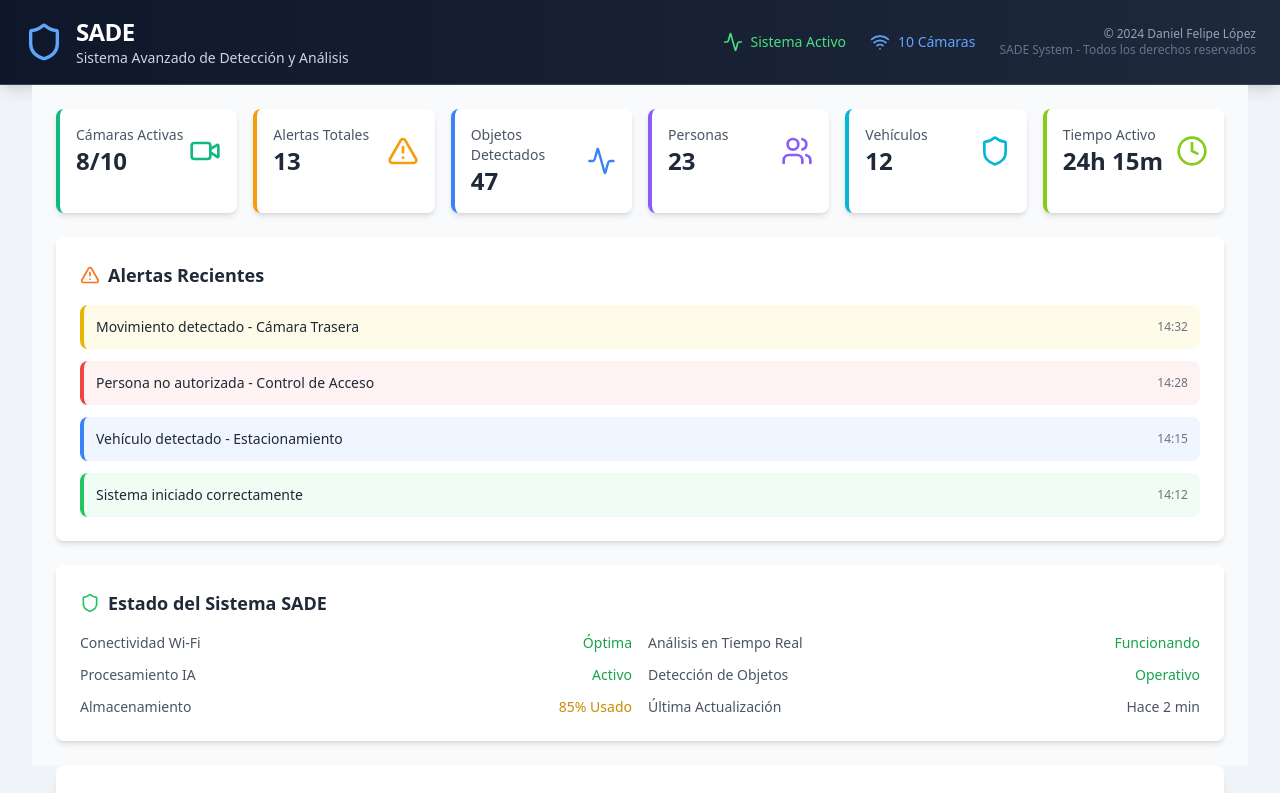
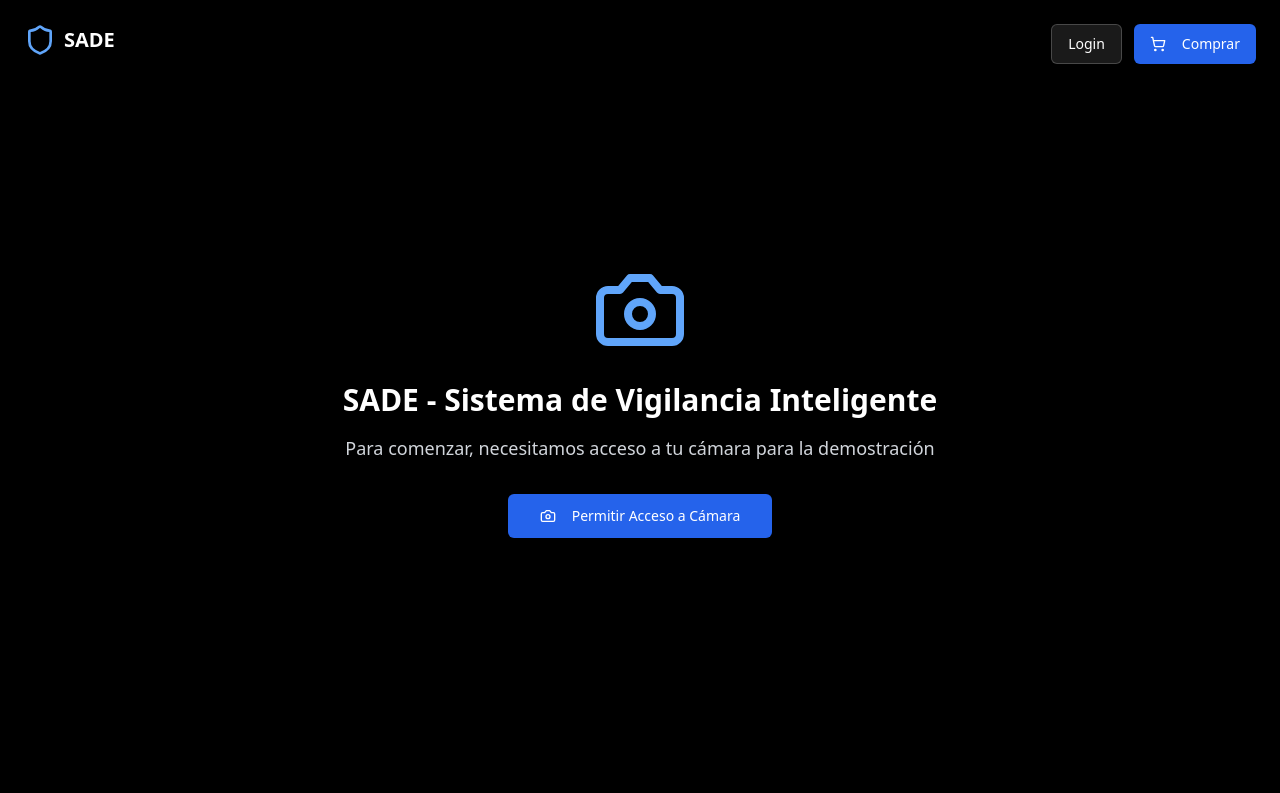
Before and after one commit to sademarquez/sade, a React (Vite) app: page / in a window 1280 px wide. Shown: the top 793 px of the page. Built offline with nearby package versions, Linux system fonts and the light colour scheme.

Commit message:
Add camera permission request and demo mode.
Implemented camera permission request on app load, showing camera feed with gesture detection if granted. Added a 10-second delay before the login screen appears. Updated the header to include a floating logo and a "buy" button.

```diff
--- a/src/App.tsx
+++ b/src/App.tsx
@@ -7,6 +7,7 @@ import { BrowserRouter, Routes, Route } from "react-router-dom";
 import { AuthProvider } from "@/contexts/AuthContext";
 import Index from "./pages/Index";
 import Auth from "./pages/Auth";
+import Welcome from "./pages/Welcome";
 import NotFound from "./pages/NotFound";
 
 const queryClient = new QueryClient();
@@ -20,8 +21,9 @@ const App = () => (
         <BrowserRouter>
           <Routes>
             <Route path="/auth" element={<Auth />} />
-            {/* Ruta principal sin protección temporal */}
-            <Route path="/" element={<Index />} />
+            <Route path="/dashboard" element={<Index />} />
+            {/* Ruta de bienvenida con cámara */}
+            <Route path="/" element={<Welcome />} />
             <Route path="*" element={<NotFound />} />
           </Routes>
         </BrowserRouter>
--- /dev/null
+++ b/src/components/CameraPermissionScreen.tsx
@@ -0,0 +1,268 @@
+
+import React, { useState, useEffect, useRef } from 'react';
+import { Button } from '@/components/ui/button';
+import { Camera, Shield, ShoppingCart, Timer } from 'lucide-react';
+import { useNavigate } from 'react-router-dom';
+
+interface CameraPermissionScreenProps {
+  onPermissionGranted: () => void;
+}
+
+const CameraPermissionScreen: React.FC<CameraPermissionScreenProps> = ({ onPermissionGranted }) => {
+  const [permissionState, setPermissionState] = useState<'requesting' | 'granted' | 'denied'>('requesting');
+  const [countdown, setCountdown] = useState(10);
+  const [isDetecting, setIsDetecting] = useState(false);
+  const [detectedGestures, setDetectedGestures] = useState<string[]>([]);
+  const videoRef = useRef<HTMLVideoElement>(null);
+  const navigate = useNavigate();
+
+  // Countdown timer
+  useEffect(() => {
+    if (permissionState === 'granted' && countdown > 0) {
+      const timer = setTimeout(() => {
+        setCountdown(countdown - 1);
+      }, 1000);
+      return () => clearTimeout(timer);
+    } else if (countdown === 0) {
+      navigate('/auth');
+    }
+  }, [countdown, permissionState, navigate]);
+
+  // Simulated gesture detection
+  useEffect(() => {
+    if (permissionState === 'granted' && isDetecting) {
+      const gestures = ['👋 Saludo detectado', '👍 Pulgar arriba', '✋ Mano abierta', '👌 OK detectado'];
+      const interval = setInterval(() => {
+        const randomGesture = gestures[Math.floor(Math.random() * gestures.length)];
+        setDetectedGestures(prev => [...prev.slice(-2), randomGesture]);
+      }, 2000);
+      return () => clearInterval(interval);
+    }
+  }, [permissionState, isDetecting]);
+
+  const requestCameraPermission = async () => {
+    try {
+      const stream = await navigator.mediaDevices.getUserMedia({
+        video: {
+          width: { ideal: 1280 },
+          height: { ideal: 720 },
+          facingMode: 'user'
+        }
+      });
+
+      if (videoRef.current) {
+        videoRef.current.srcObject = stream;
+        videoRef.current.play();
+      }
+
+      setPermissionState('granted');
+      setIsDetecting(true);
+      onPermissionGranted();
+    } catch (error) {
+      console.error('Error accessing camera:', error);
+      setPermissionState('denied');
+    }
+  };
+
+  const handleLogin = () => {
+    navigate('/auth');
+  };
+
+  const handlePurchase = () => {
+    window.open('https://lovable.dev', '_blank');
+  };
+
+  if (permissionState === 'requesting') {
+    return (
+      <div className="min-h-screen bg-black flex items-center justify-center relative">
+        {/* Logo flotante */}
+        <div className="absolute top-6 left-6 flex items-center space-x-2 z-10">
+          <Shield className="h-8 w-8 text-blue-400" />
+          <span className="text-white font-bold text-xl">SADE</span>
+        </div>
+
+        {/* Botones flotantes */}
+        <div className="absolute top-6 right-6 flex space-x-3 z-10">
+          <Button
+            onClick={handleLogin}
+            variant="outline"
+            className="bg-white/10 border-white/20 text-white hover:bg-white/20"
+          >
+            Login
+          </Button>
+          <Button
+            onClick={handlePurchase}
+            className="bg-blue-600 hover:bg-blue-700 text-white"
+          >
+            <ShoppingCart className="h-4 w-4 mr-2" />
+            Comprar
+          </Button>
+        </div>
+
+        {/* Contenido principal */}
+        <div className="text-center text-white">
+          <Camera className="h-24 w-24 mx-auto mb-6 text-blue-400" />
+          <h1 className="text-3xl font-bold mb-4">SADE - Sistema de Vigilancia Inteligente</h1>
+          <p className="text-lg mb-8 text-gray-300">
+            Para comenzar, necesitamos acceso a tu cámara para la demostración
+          </p>
+          <Button
+            onClick={requestCameraPermission}
+            size="lg"
+            className="bg-blue-600 hover:bg-blue-700 text-white"
+          >
+            <Camera className="h-5 w-5 mr-2" />
+            Permitir Acceso a Cámara
+          </Button>
+        </div>
+      </div>
+    );
+  }
+
+  if (permissionState === 'denied') {
+    return (
+      <div className="min-h-screen bg-black flex items-center justify-center relative">
+        {/* Logo flotante */}
+        <div className="absolute top-6 left-6 flex items-center space-x-2 z-10">
+          <Shield className="h-8 w-8 text-blue-400" />
+          <span className="text-white font-bold text-xl">SADE</span>
+        </div>
+
+        {/* Botones flotantes */}
+        <div className="absolute top-6 right-6 flex space-x-3 z-10">
+          <Button
+            onClick={handleLogin}
+            variant="outline"
+            className="bg-white/10 border-white/20 text-white hover:bg-white/20"
+          >
+            Login
+          </Button>
+          <Button
+            onClick={handlePurchase}
+            className="bg-blue-600 hover:bg-blue-700 text-white"
+          >
+            <ShoppingCart className="h-4 w-4 mr-2" />
+            Comprar
+          </Button>
+        </div>
+
+        <div className="text-center text-white">
+          <div className="text-red-400 mb-6">
+            <Camera className="h-24 w-24 mx-auto mb-4" />
+          </div>
+          <h2 className="text-2xl font-bold mb-4">Acceso a Cámara Denegado</h2>
+          <p className="text-gray-300 mb-6">
+            No se pudo acceder a la cámara. Puedes continuar al login o intentar nuevamente.
+          </p>
+          <div className="space-x-4">
+            <Button
+              onClick={requestCameraPermission}
+              variant="outline"
+              className="bg-white/10 border-white/20 text-white hover:bg-white/20"
+            >
+              Intentar Nuevamente
+            </Button>
+            <Button
+              onClick={handleLogin}
+              className="bg-blue-600 hover:bg-blue-700 text-white"
+            >
+              Ir al Login
+            </Button>
+          </div>
+        </div>
+      </div>
+    );
+  }
+
+  return (
+    <div className="min-h-screen bg-black relative overflow-hidden">
+      {/* Logo flotante */}
+      <div className="absolute top-6 left-6 flex items-center space-x-2 z-10">
+        <Shield className="h-8 w-8 text-blue-400" />
+        <span className="text-white font-bold text-xl">SADE</span>
+      </div>
+
+      {/* Botones flotantes */}
+      <div className="absolute top-6 right-6 flex space-x-3 z-10">
+        <Button
+          onClick={handleLogin}
+          variant="outline"
+          className="bg-white/10 border-white/20 text-white hover:bg-white/20"
+        >
+          Login
+        </Button>
+        <Button
+          onClick={handlePurchase}
+          className="bg-blue-600 hover:bg-blue-700 text-white"
+        >
+          <ShoppingCart className="h-4 w-4 mr-2" />
+          Comprar
+        </Button>
+      </div>
+
+      {/* Countdown timer */}
+      <div className="absolute top-6 left-1/2 transform -translate-x-1/2 z-10">
+        <div className="bg-black/50 backdrop-blur-sm rounded-lg px-4 py-2 flex items-center space-x-2 text-white">
+          <Timer className="h-4 w-4 text-blue-400" />
+          <span>Redirigiendo en {countdown}s</span>
+        </div>
+      </div>
+
+      {/* Video stream */}
+      <video
+        ref={videoRef}
+        className="w-full h-full object-cover"
+        autoPlay
+        muted
+        playsInline
+      />
+
+      {/* Overlay con detecciones */}
+      <div className="absolute inset-0 flex flex-col justify-end p-6 bg-gradient-to-t from-black/50 to-transparent">
+        {/* Panel de detecciones */}
+        <div className="bg-black/70 backdrop-blur-sm rounded-lg p-4 mb-4 text-white">
+          <h3 className="text-lg font-semibold mb-3 flex items-center">
+            <Camera className="h-5 w-5 mr-2 text-blue-400" />
+            Detección de Gestos y Movimientos
+          </h3>
+
+          {isDetecting && (
+            <div className="space-y-2">
+              <div className="flex items-center space-x-2">
+                <div className="w-2 h-2 bg-green-400 rounded-full animate-pulse"></div>
+                <span className="text-sm">Sistema de detección activo</span>
+              </div>
+
+              {detectedGestures.length > 0 && (
+                <div className="space-y-1">
+                  <p className="text-sm text-gray-300">Gestos detectados:</p>
+                  {detectedGestures.map((gesture, index) => (
+                    <div key={index} className="text-sm bg-blue-600/30 rounded px-2 py-1">
+                      {gesture}
+                    </div>
+                  ))}
+                </div>
+              )}
+            </div>
+          )}
+        </div>
+
+        {/* Información del sistema */}
+        <div className="text-center text-white">
+          <p className="text-sm text-gray-300 mb-2">
+            Sistema Avanzado de Detección y Análisis
+          </p>
+          <p className="text-xs text-gray-400">
+            Desarrollado por Daniel Felipe López
+          </p>
+        </div>
+      </div>
+
+      {/* Cuadros de detección simulados */}
+      <div className="absolute top-1/3 left-1/4 w-24 h-24 border-2 border-blue-400 rounded animate-pulse"></div>
+      <div className="absolute top-1/2 right-1/3 w-16 h-16 border-2 border-green-400 rounded animate-pulse"></div>
+    </div>
+  );
+};
+
+export default CameraPermissionScreen;
--- /dev/null
+++ b/src/pages/Welcome.tsx
@@ -0,0 +1,17 @@
+
+import React, { useState } from 'react';
+import CameraPermissionScreen from '@/components/CameraPermissionScreen';
+
+const Welcome = () => {
+  const [cameraGranted, setCameraGranted] = useState(false);
+
+  const handlePermissionGranted = () => {
+    setCameraGranted(true);
+  };
+
+  return (
+    <CameraPermissionScreen onPermissionGranted={handlePermissionGranted} />
+  );
+};
+
+export default Welcome;
```
